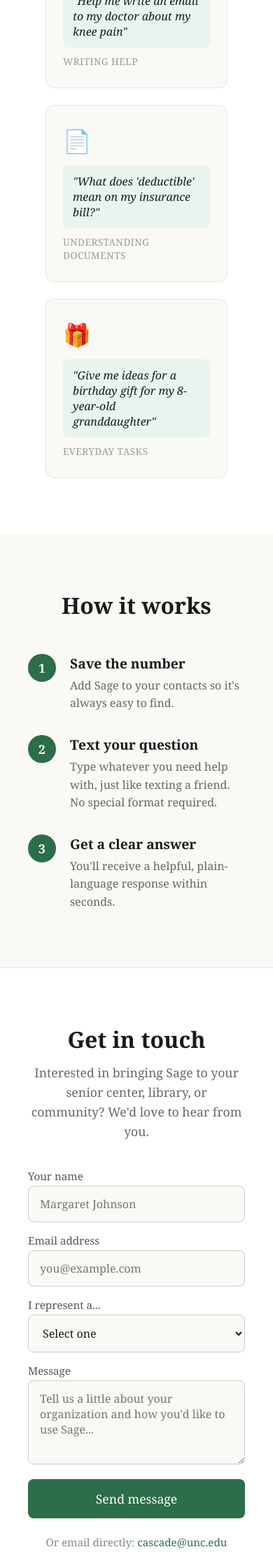
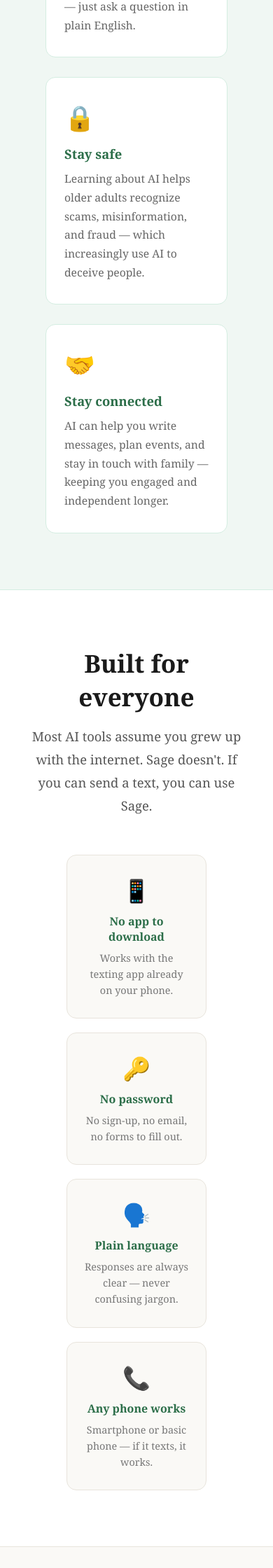
Before and after one commit to bcascade07-svg/sage, a Flask app: page / in a window 390 px wide. Shown: the part 2880-5120 px from the top of the page at 70% size. Run offline with Flask 3, Linux system fonts and the light colour scheme.

Commit message:
Simplify site — remove inquiry form, add AI education section, update phone number

```diff
--- a/templates/index.html
+++ b/templates/index.html
@@ -17,16 +17,12 @@
       background: #fff;
       border-bottom: 1px solid #e8e4dc;
       padding: 20px 40px;
-      display: flex;
-      align-items: center;
-      justify-content: space-between;
     }
 
     .logo {
       font-size: 1.8rem;
       font-weight: bold;
       color: #2c6e49;
-      letter-spacing: -0.5px;
     }
 
     .logo span {
@@ -34,19 +30,18 @@
       font-weight: normal;
       color: #999;
       margin-left: 10px;
-      letter-spacing: 0;
     }
 
     /* HERO */
     .hero {
-      max-width: 860px;
-      margin: 80px auto 60px;
+      max-width: 760px;
+      margin: 90px auto 70px;
       padding: 0 40px;
       text-align: center;
     }
 
     .hero h1 {
-      font-size: 3.2rem;
+      font-size: 3.4rem;
       line-height: 1.2;
       color: #1a1a1a;
       margin-bottom: 24px;
@@ -55,96 +50,39 @@
     .hero h1 span { color: #2c6e49; }
 
     .hero p {
-      font-size: 1.35rem;
-      color: #555;
-      line-height: 1.7;
-      max-width: 620px;
-      margin: 0 auto 40px;
+      font-size: 1.3rem;
+      color: #666;
+      line-height: 1.8;
+      max-width: 560px;
+      margin: 0 auto 48px;
     }
 
     .phone-box {
       background: #2c6e49;
       color: white;
-      border-radius: 16px;
-      padding: 40px;
-      max-width: 480px;
-      margin: 0 auto 80px;
+      border-radius: 20px;
+      padding: 44px 40px;
+      max-width: 420px;
+      margin: 0 auto;
     }
 
     .phone-box p {
       font-size: 1.1rem;
-      color: #d4ede1;
-      margin-bottom: 12px;
+      color: #c5e8d4;
+      margin-bottom: 10px;
     }
 
     .phone-number {
-      font-size: 2.6rem;
+      font-size: 2.8rem;
       font-weight: bold;
       letter-spacing: 2px;
       color: white;
-      margin-bottom: 16px;
+      margin-bottom: 14px;
     }
 
     .phone-box small {
-      font-size: 0.95rem;
-      color: #a8d5bc;
-    }
-
-    /* ACCESSIBILITY */
-    .accessibility {
-      background: #f0f7f3;
-      padding: 80px 40px;
-      text-align: center;
-      border-top: 1px solid #d4ede1;
-      border-bottom: 1px solid #d4ede1;
-    }
-
-    .accessibility h2 {
-      font-size: 2rem;
-      margin-bottom: 14px;
-    }
-
-    .accessibility .subtitle {
-      font-size: 1.1rem;
-      color: #666;
-      max-width: 580px;
-      margin: 0 auto 50px;
-      line-height: 1.7;
-    }
-
-    .access-grid {
-      display: flex;
-      gap: 24px;
-      max-width: 860px;
-      margin: 0 auto;
-      flex-wrap: wrap;
-      justify-content: center;
-    }
-
-    .access-card {
-      background: #fff;
-      border-radius: 12px;
-      padding: 28px 24px;
-      max-width: 240px;
-      text-align: center;
-      border: 1px solid #d4ede1;
-    }
-
-    .access-card .icon {
-      font-size: 2.2rem;
-      margin-bottom: 14px;
-    }
-
-    .access-card h3 {
-      font-size: 1.1rem;
-      margin-bottom: 8px;
-      color: #2c6e49;
-    }
-
-    .access-card p {
-      font-size: 0.95rem;
-      color: #666;
-      line-height: 1.6;
+      font-size: 0.9rem;
+      color: #8fcfaa;
     }
 
     /* EXAMPLES */
@@ -152,23 +90,24 @@
       background: #fff;
       padding: 80px 40px;
       text-align: center;
+      border-top: 1px solid #e8e4dc;
     }
 
     .examples h2 {
-      font-size: 2rem;
+      font-size: 2.2rem;
       margin-bottom: 12px;
     }
 
     .examples .subtitle {
-      color: #777;
       font-size: 1.1rem;
+      color: #888;
       margin-bottom: 50px;
     }
 
     .cards {
       display: flex;
-      gap: 24px;
-      max-width: 900px;
+      gap: 20px;
+      max-width: 860px;
       margin: 0 auto;
       flex-wrap: wrap;
       justify-content: center;
@@ -177,16 +116,13 @@
     .card {
       background: #faf9f6;
       border: 1px solid #e8e4dc;
-      border-radius: 12px;
+      border-radius: 14px;
       padding: 28px 24px;
-      max-width: 260px;
+      max-width: 255px;
       text-align: left;
     }
 
-    .card .emoji {
-      font-size: 2rem;
-      margin-bottom: 14px;
-    }
+    .card .emoji { font-size: 2rem; margin-bottom: 14px; }
 
     .card .message {
       background: #e8f4ed;
@@ -196,32 +132,144 @@
       color: #1a1a1a;
       margin-bottom: 10px;
       font-style: italic;
+      line-height: 1.5;
     }
 
     .card .label {
-      font-size: 0.85rem;
-      color: #999;
+      font-size: 0.8rem;
+      color: #aaa;
       text-transform: uppercase;
       letter-spacing: 0.5px;
     }
 
+    /* EDUCATION */
+    .education {
+      background: #f0f7f3;
+      padding: 80px 40px;
+      text-align: center;
+      border-top: 1px solid #d4ede1;
+      border-bottom: 1px solid #d4ede1;
+    }
+
+    .education h2 {
+      font-size: 2.2rem;
+      margin-bottom: 16px;
+    }
+
+    .education .subtitle {
+      font-size: 1.15rem;
+      color: #555;
+      max-width: 620px;
+      margin: 0 auto 54px;
+      line-height: 1.8;
+    }
+
+    .edu-grid {
+      display: flex;
+      gap: 28px;
+      max-width: 880px;
+      margin: 0 auto;
+      flex-wrap: wrap;
+      justify-content: center;
+    }
+
+    .edu-card {
+      background: #fff;
+      border-radius: 14px;
+      padding: 32px 26px;
+      max-width: 260px;
+      text-align: left;
+      border: 1px solid #d4ede1;
+    }
+
+    .edu-card .icon {
+      font-size: 2.2rem;
+      margin-bottom: 16px;
+    }
+
+    .edu-card h3 {
+      font-size: 1.15rem;
+      color: #2c6e49;
+      margin-bottom: 10px;
+    }
+
+    .edu-card p {
+      font-size: 0.98rem;
+      color: #666;
+      line-height: 1.7;
+    }
+
+    /* ACCESSIBILITY */
+    .accessibility {
+      background: #fff;
+      padding: 80px 40px;
+      text-align: center;
+    }
+
+    .accessibility h2 {
+      font-size: 2.2rem;
+      margin-bottom: 16px;
+    }
+
+    .accessibility .subtitle {
+      font-size: 1.15rem;
+      color: #555;
+      max-width: 600px;
+      margin: 0 auto 54px;
+      line-height: 1.8;
+    }
+
+    .access-grid {
+      display: flex;
+      gap: 20px;
+      max-width: 880px;
+      margin: 0 auto;
+      flex-wrap: wrap;
+      justify-content: center;
+    }
+
+    .access-card {
+      background: #faf9f6;
+      border-radius: 14px;
+      padding: 28px 24px;
+      max-width: 200px;
+      text-align: center;
+      border: 1px solid #e8e4dc;
+    }
+
+    .access-card .icon { font-size: 2rem; margin-bottom: 12px; }
+
+    .access-card h3 {
+      font-size: 1rem;
+      margin-bottom: 8px;
+      color: #2c6e49;
+    }
+
+    .access-card p {
+      font-size: 0.9rem;
+      color: #777;
+      line-height: 1.6;
+    }
+
     /* HOW IT WORKS */
     .how {
-      max-width: 700px;
-      margin: 0 auto;
+      background: #faf9f6;
+      border-top: 1px solid #e8e4dc;
       padding: 80px 40px;
       text-align: center;
     }
 
     .how h2 {
-      font-size: 2rem;
+      font-size: 2.2rem;
       margin-bottom: 48px;
     }
 
     .steps {
       display: flex;
       flex-direction: column;
-      gap: 32px;
+      gap: 28px;
+      max-width: 560px;
+      margin: 0 auto;
       text-align: left;
     }
 
@@ -245,113 +293,12 @@
       flex-shrink: 0;
     }
 
-    .step-text h3 {
-      font-size: 1.2rem;
-      margin-bottom: 6px;
-    }
-
-    .step-text p {
-      font-size: 1rem;
-      color: #666;
-      line-height: 1.6;
-    }
-
-    /* INQUIRY */
-    .inquiry {
-      background: #fff;
-      border-top: 1px solid #e8e4dc;
-      padding: 80px 40px;
-      text-align: center;
-    }
-
-    .inquiry h2 {
-      font-size: 2rem;
-      margin-bottom: 12px;
-    }
-
-    .inquiry .subtitle {
-      font-size: 1.1rem;
-      color: #666;
-      margin-bottom: 40px;
-      max-width: 500px;
-      margin-left: auto;
-      margin-right: auto;
-      line-height: 1.6;
-    }
-
-    .inquiry form {
-      max-width: 520px;
-      margin: 0 auto;
-      display: flex;
-      flex-direction: column;
-      gap: 16px;
-      text-align: left;
-    }
-
-    .inquiry label {
-      font-size: 0.95rem;
-      color: #555;
-      margin-bottom: 4px;
-      display: block;
-    }
-
-    .inquiry input,
-    .inquiry select,
-    .inquiry textarea {
-      width: 100%;
-      padding: 14px 16px;
-      font-size: 1rem;
-      font-family: Georgia, serif;
-      border: 1px solid #d0ccc4;
-      border-radius: 8px;
-      background: #faf9f6;
-      color: #1a1a1a;
-      outline: none;
-      transition: border-color 0.2s;
-    }
-
-    .inquiry input:focus,
-    .inquiry select:focus,
-    .inquiry textarea:focus {
-      border-color: #2c6e49;
-    }
-
-    .inquiry textarea {
-      resize: vertical;
-      min-height: 120px;
-    }
-
-    .inquiry button {
-      background: #2c6e49;
-      color: white;
-      border: none;
-      padding: 16px;
-      font-size: 1.1rem;
-      font-family: Georgia, serif;
-      border-radius: 8px;
-      cursor: pointer;
-      transition: background 0.2s;
-    }
-
-    .inquiry button:hover {
-      background: #235c3c;
-    }
-
-    .inquiry .alt-contact {
-      text-align: center;
-      margin-top: 24px;
-      font-size: 0.95rem;
-      color: #888;
-    }
-
-    .inquiry .alt-contact a {
-      color: #2c6e49;
-      text-decoration: none;
-    }
+    .step-text h3 { font-size: 1.15rem; margin-bottom: 6px; }
+    .step-text p { font-size: 1rem; color: #666; line-height: 1.6; }
 
     footer {
       background: #1a1a1a;
-      color: #aaa;
+      color: #888;
       text-align: center;
       padding: 32px;
       font-size: 0.9rem;
@@ -369,40 +316,11 @@
   <!-- HERO -->
   <div class="hero">
     <h1>Helpful answers,<br/>sent right to <span>your phone.</span></h1>
-    <p>Sage brings the power of AI to anyone who can send a text — no apps, no passwords, no learning curve.</p>
-
+    <p>Sage is an AI assistant that works over text message — no apps, no passwords, no learning curve required.</p>
     <div class="phone-box">
       <p>Text your question to</p>
-      <div class="phone-number">(820) 732-2090</div>
+      <div class="phone-number">(844) 493-4720</div>
       <small>Free to try &nbsp;·&nbsp; Works on any phone</small>
-    </div>
-  </div>
-
-  <!-- ACCESSIBILITY -->
-  <div class="accessibility">
-    <h2>Built for everyone</h2>
-    <p class="subtitle">Most AI tools assume you own a laptop, know your passwords, and grew up with the internet. Sage doesn't. If you can send a text, you can use Sage.</p>
-    <div class="access-grid">
-      <div class="access-card">
-        <div class="icon">📱</div>
-        <h3>No app to download</h3>
-        <p>Works with the texting app already on your phone — nothing new to install.</p>
-      </div>
-      <div class="access-card">
-        <div class="icon">🔑</div>
-        <h3>No account or password</h3>
-        <p>Just text the number. No sign-up, no email, no forms to fill out.</p>
-      </div>
-      <div class="access-card">
-        <div class="icon">🗣️</div>
-        <h3>Plain language always</h3>
-        <p>Sage responds clearly and simply — never with jargon or confusing tech speak.</p>
-      </div>
-      <div class="access-card">
-        <div class="icon">📞</div>
-        <h3>Any phone works</h3>
-        <p>Smartphone, basic phone, or anything in between — if it sends texts, it works.</p>
-      </div>
     </div>
   </div>
 
@@ -423,8 +341,59 @@
       </div>
       <div class="card">
         <div class="emoji">🎁</div>
-        <div class="message">"Give me ideas for a birthday gift for my 8-year-old granddaughter"</div>
+        <div class="message">"Give me a birthday gift idea for my 8-year-old granddaughter"</div>
         <div class="label">Everyday tasks</div>
+      </div>
+    </div>
+  </div>
+
+  <!-- EDUCATION -->
+  <div class="education">
+    <h2>Why AI literacy matters</h2>
+    <p class="subtitle">Artificial intelligence is changing everyday life — but most tools are designed for younger, tech-savvy users. Sage believes everyone deserves access to these tools, regardless of age or experience.</p>
+    <div class="edu-grid">
+      <div class="edu-card">
+        <div class="icon">🌱</div>
+        <h3>Start simple</h3>
+        <p>You don't need to understand how AI works to benefit from it. Sage meets you where you are — just ask a question in plain English.</p>
+      </div>
+      <div class="edu-card">
+        <div class="icon">🔒</div>
+        <h3>Stay safe</h3>
+        <p>Learning about AI helps older adults recognize scams, misinformation, and fraud — which increasingly use AI to deceive people.</p>
+      </div>
+      <div class="edu-card">
+        <div class="icon">🤝</div>
+        <h3>Stay connected</h3>
+        <p>AI can help you write messages, plan events, and stay in touch with family — keeping you engaged and independent longer.</p>
+      </div>
+    </div>
+  </div>
+
+  <!-- ACCESSIBILITY -->
+  <div class="accessibility">
+    <h2>Built for everyone</h2>
+    <p class="subtitle">Most AI tools assume you grew up with the internet. Sage doesn't. If you can send a text, you can use Sage.</p>
+    <div class="access-grid">
+      <div class="access-card">
+        <div class="icon">📱</div>
+        <h3>No app to download</h3>
+        <p>Works with the texting app already on your phone.</p>
+      </div>
+      <div class="access-card">
+        <div class="icon">🔑</div>
+        <h3>No password</h3>
+        <p>No sign-up, no email, no forms to fill out.</p>
+      </div>
+      <div class="access-card">
+        <div class="icon">🗣️</div>
+        <h3>Plain language</h3>
+        <p>Responses are always clear — never confusing jargon.</p>
+      </div>
+      <div class="access-card">
+        <div class="icon">📞</div>
+        <h3>Any phone works</h3>
+        <p>Smartphone or basic phone — if it texts, it works.</p>
       </div>
     </div>
   </div>
@@ -444,7 +413,7 @@
         <div class="step-num">2</div>
         <div class="step-text">
           <h3>Text your question</h3>
-          <p>Type whatever you need help with, just like texting a friend. No special format required.</p>
+          <p>Type whatever you need help with, just like texting a friend.</p>
         </div>
       </div>
       <div class="step">
@@ -457,39 +426,6 @@
     </div>
   </div>
 
-  <!-- INQUIRY -->
-  <div class="inquiry">
-    <h2>Get in touch</h2>
-    <p class="subtitle">Interested in bringing Sage to your senior center, library, or community? We'd love to hear from you.</p>
-    <form action="/inquiry" method="POST">
-      <div>
-        <label for="name">Your name</label>
-        <input type="text" id="name" name="name" placeholder="Margaret Johnson" required />
-      </div>
-      <div>
-        <label for="email">Email address</label>
-        <input type="email" id="email" name="email" placeholder="you@example.com" required />
-      </div>
-      <div>
-        <label for="type">I represent a...</label>
-        <select id="type" name="type">
-          <option value="">Select one</option>
-          <option value="senior_center">Senior center</option>
-          <option value="library">Public library</option>
-          <option value="healthcare">Healthcare organization</option>
-          <option value="family">Family member</option>
-          <option value="other">Other</option>
-        </select>
-      </div>
-      <div>
-        <label for="message">Message</label>
-        <textarea id="message" name="message" placeholder="Tell us a little about your organization and how you'd like to use Sage..."></textarea>
-      </div>
-      <button type="submit">Send message</button>
-    </form>
-    <p class="alt-contact">Or email directly: <a href="mailto:cascade@unc.edu">cascade@unc.edu</a></p>
-  </div>
-
   <footer>
     Built by Brandon Cascade &nbsp;·&nbsp; <span>Sage</span> &nbsp;·&nbsp; Chapel Hill, NC
   </footer>
```
